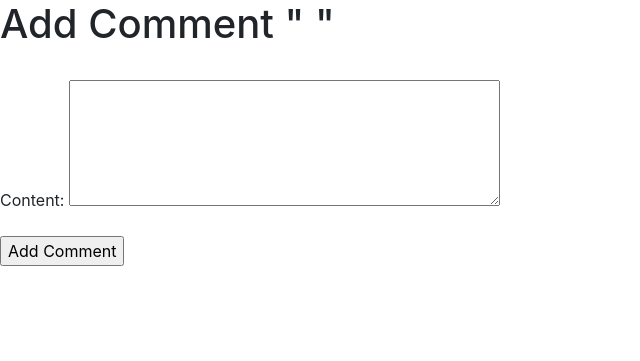
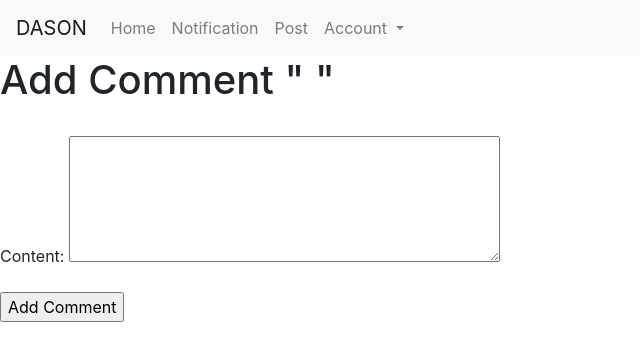
Before and after one commit to joelproxi/django-ajax-social-network, a Django app: page /comment/7/add/ in a window 1280 px wide. Shown: the top 361 px of the page, without its empty margins (0-640 px from the left). Run offline with Django 4.2, Linux system fonts and the light colour scheme; a user stored in the database is signed in; data comes from the database, SQL or seed files in the repository; parts of the project's set-up code (start-up, migrations or seed data) failed here and were passed over; some libraries are stand-ins or nearby versions.

Commit message:
adding navbar

```diff
--- a/apps/views.py
+++ b/apps/views.py
@@ -55,6 +55,7 @@
         form_media = mediaFormset(queryset=Media.objects.none())
     context['form_text'] = form_text
     context['form_media'] = form_media
+    context['session'] = 'post'
     return render(request, template_name, context)
 
 
@@ -100,6 +101,7 @@
         form_media = mediaFormset(queryset=media)
     context['form_text'] = form_text
     context['form_media'] = form_media
+    context['session'] = 'post'
     return render(request, template_name, context)
 
 
@@ -126,6 +128,7 @@
         posts = paginator.page(paginator.num_pages)
     context['posts'] = posts
     context['notifications'] = notifications
+    context['session'] = 'home'
 
     if page_only:
         return render(request, template_ajax, context)
--- a/templates/base.html
+++ b/templates/base.html
@@ -21,10 +21,20 @@
 
     {% endblock style %}
 
+    <script defer  src="https://code.jquery.com/jquery-3.3.1.slim.min.js"
+        integrity="sha384-q8i/X+965DzO0rT7abK41JStQIAqVgRVzpbzo5smXKp4YfRvH+8abtTE1Pi6jizo"
+        crossorigin="anonymous"></script>
+    <script defer  src="https://cdn.jsdelivr.net/npm/popper.js@1.14.7/dist/umd/popper.min.js"
+        integrity="sha384-UO2eT0CpHqdSJQ6hJty5KVphtPhzWj9WO1clHTMGa3JDZwrnQq4sF86dIHNDz0W1"
+        crossorigin="anonymous"></script>
+    <script defer  src="https://cdn.jsdelivr.net/npm/bootstrap@4.3.1/dist/js/bootstrap.min.js"
+        integrity="sha384-JjSmVgyd0p3pXB1rRibZUAYoIIy6OrQ6VrjIEaFf/nJGzIxFDsf4x0xIM+B07jRM"
+        crossorigin="anonymous"></script>
+
 </head>
 
 <body>
-
+    {% include 'navbar.html' %}
 
     {% block content %}
 
--- /dev/null
+++ b/templates/navbar.html
@@ -0,0 +1,31 @@
+<nav class="navbar navbar-expand-lg navbar-light bg-light">
+    <a class="navbar-brand" href="#">DASON</a>
+    <button class="navbar-toggler" type="button" data-toggle="collapse" data-target="#navbarNavDropdown"
+        aria-controls="navbarNavDropdown" aria-expanded="false" aria-label="Toggle navigation">
+        <span class="navbar-toggler-icon"></span>
+    </button>
+    <div class="collapse navbar-collapse" id="navbarNavDropdown">
+        <ul class="navbar-nav">
+            <li class="nav-item {% if session == 'home' %} active {% endif %} ">
+                <a class="nav-link" href="{% url 'post_list' %}">Home <span class="sr-only">(current)</span></a>
+            </li>
+
+            <li class="nav-item  {% if session == 'notification' %} active {% endif %}">
+                <a class="nav-link" href="#">Notification</a>
+            </li>
+            <li class="nav-item {% if session == 'post' %} active {% endif %} ">
+                <a class="nav-link" href=" {% url 'create_post' %}">Post</a>
+            </li>
+            <li class="nav-item dropdown">
+                <a class="nav-link dropdown-toggle" href="#" id="navbarDropdownMenuLink" role="button"
+                    data-toggle="dropdown" aria-haspopup="true" aria-expanded="false">
+                    Account
+                </a>
+                <div class="dropdown-menu" aria-labelledby="navbarDropdownMenuLink">
+                    <a class="dropdown-item" href="#">Profile</a>
+                    <a class="dropdown-item" href="#">Logout</a>
+                </div>
+            </li>
+        </ul>
+    </div>
+</nav>
```
Also changed, not shown: 1 other file.
